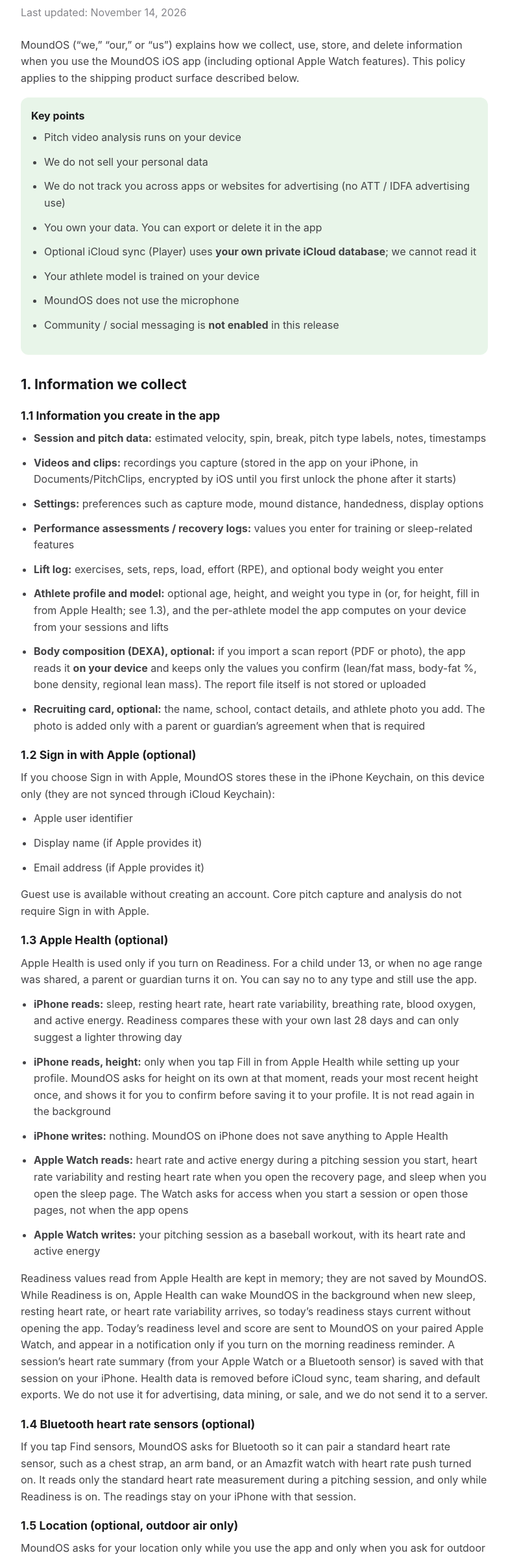
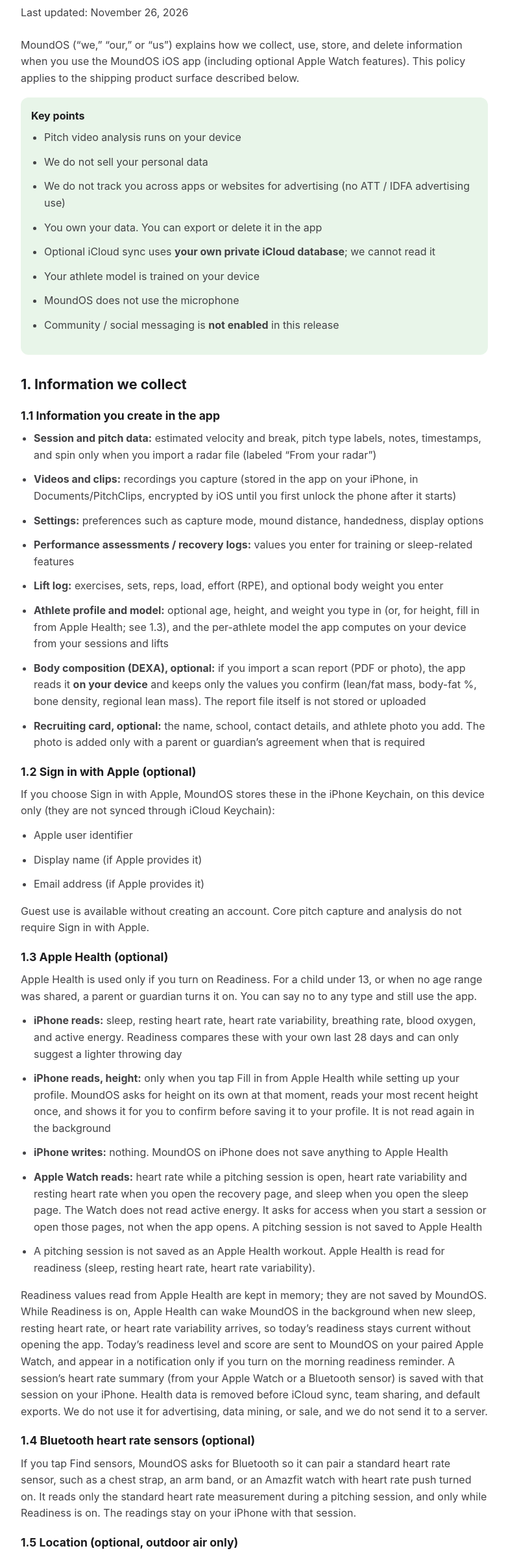
Before and after one commit to NuclearEng/arsenal-ai-legal, a plain HTML site: page privacy.html in a window 1280 px wide. Shown: the part 114-2507 px from the top of the page at 65% size, without its empty margins (248-1031 px from the left). Drawn offline with Linux system fonts and the light colour scheme.

Commit message:
fix: match the privacy page to a Watch that does not save a workout
The page no longer says the Watch writes a baseball workout or reads active energy. Spin is described as a radar-file import. Terms say the camera does not measure spin.

```diff
--- a/privacy.html
+++ b/privacy.html
@@ -24,7 +24,7 @@
         h3 { font-size: 1.1rem; margin-top: 18px; margin-bottom: 8px; }
         p, li { color: #424245; margin-bottom: 12px; }
         ul { margin-left: 20px; margin-bottom: 16px; }
-        .last-updated { color: #86868b; margin-bottom: 24px; }
+        .last-updated { color: #424245; margin-bottom: 24px; }
         .highlight {
             background: #e8f5e9; padding: 16px; border-radius: 12px; margin: 16px 0;
         }
@@ -36,7 +36,7 @@
 <div class="container">
 <!-- COUNSEL REVIEW: Pricing v2 / data-rights language drafted by engineering (Oct 2026); privacy permissions rewrite (Nov 2026). Have counsel review before release. -->
     <h1>Privacy Policy</h1>
-    <p class="last-updated">Last updated: November 14, 2026</p>
+    <p class="last-updated">Last updated: November 26, 2026</p>
 
     <p>MoundOS (“we,” “our,” or “us”) explains how we collect, use, store, and delete information when you use the MoundOS iOS app (including optional Apple Watch features). This policy applies to the shipping product surface described below.</p>
 
@@ -47,7 +47,7 @@
             <li>We do not sell your personal data</li>
             <li>We do not track you across apps or websites for advertising (no ATT / IDFA advertising use)</li>
             <li>You own your data. You can export or delete it in the app</li>
-            <li>Optional iCloud sync (Player) uses <strong>your own private iCloud database</strong>; we cannot read it</li>
+            <li>Optional iCloud sync uses <strong>your own private iCloud database</strong>; we cannot read it</li>
             <li>Your athlete model is trained on your device</li>
             <li>MoundOS does not use the microphone</li>
             <li>Community / social messaging is <strong>not enabled</strong> in this release</li>
@@ -58,7 +58,7 @@
 
     <h3>1.1 Information you create in the app</h3>
     <ul>
-        <li><strong>Session and pitch data:</strong> estimated velocity, spin, break, pitch type labels, notes, timestamps</li>
+        <li><strong>Session and pitch data:</strong> estimated velocity and break, pitch type labels, notes, timestamps, and spin only when you import a radar file (labeled “From your radar”)</li>
         <li><strong>Videos and clips:</strong> recordings you capture (stored in the app on your iPhone, in Documents/PitchClips, encrypted by iOS until you first unlock the phone after it starts)</li>
         <li><strong>Settings:</strong> preferences such as capture mode, mound distance, handedness, display options</li>
         <li><strong>Performance assessments / recovery logs:</strong> values you enter for training or sleep-related features</li>
@@ -83,8 +83,8 @@
         <li><strong>iPhone reads:</strong> sleep, resting heart rate, heart rate variability, breathing rate, blood oxygen, and active energy. Readiness compares these with your own last 28 days and can only suggest a lighter throwing day</li>
         <li><strong>iPhone reads, height:</strong> only when you tap Fill in from Apple Health while setting up your profile. MoundOS asks for height on its own at that moment, reads your most recent height once, and shows it for you to confirm before saving it to your profile. It is not read again in the background</li>
         <li><strong>iPhone writes:</strong> nothing. MoundOS on iPhone does not save anything to Apple Health</li>
-        <li><strong>Apple Watch reads:</strong> heart rate and active energy during a pitching session you start, heart rate variability and resting heart rate when you open the recovery page, and sleep when you open the sleep page. The Watch asks for access when you start a session or open those pages, not when the app opens</li>
-        <li><strong>Apple Watch writes:</strong> your pitching session as a baseball workout, with its heart rate and active energy</li>
+        <li><strong>Apple Watch reads:</strong> heart rate while a pitching session is open, heart rate variability and resting heart rate when you open the recovery page, and sleep when you open the sleep page. The Watch does not read active energy. It asks for access when you start a session or open those pages, not when the app opens. A pitching session is not saved to Apple Health</li>
+        <li>A pitching session is not saved as an Apple Health workout. Apple Health is read for readiness (sleep, resting heart rate, heart rate variability).</li>
     </ul>
     <p>Readiness values read from Apple Health are kept in memory; they are not saved by MoundOS. While Readiness is on, Apple Health can wake MoundOS in the background when new sleep, resting heart rate, or heart rate variability arrives, so today’s readiness stays current without opening the app. Today’s readiness level and score are sent to MoundOS on your paired Apple Watch, and appear in a notification only if you turn on the morning readiness reminder. A session’s heart rate summary (from your Apple Watch or a Bluetooth sensor) is saved with that session on your iPhone. Health data is removed before iCloud sync, team sharing, and default exports. We do not use it for advertising, data mining, or sale, and we do not send it to a server.</p>
 
@@ -123,8 +123,8 @@
         <li>Contacts harvesting for marketing databases</li>
     </ul>
 
-    <h3>1.9 iCloud sync (optional, Player)</h3>
-    <p>If you turn on iCloud sync, your sessions, lift log, templates, profile, body-composition values, and model state are stored in the <strong>private CloudKit database of your own iCloud account</strong> (container iCloud.com.cis-consulting.MoundOS). Apple hosts this data under its terms; we have no access to it. Pitch video clips and Health data are not synced. Sync is off when you’re signed out of iCloud. You can turn it off in Settings. Deleting your account in the app deletes the synced data; you can also remove it in iOS Settings → [Your Name] → iCloud → Manage Storage → MoundOS.</p>
+    <h3>1.9 iCloud sync (optional)</h3>
+    <p>If you turn on iCloud sync, your sessions, lift log, templates, profile, and model state are stored in the <strong>private CloudKit database of your own iCloud account</strong> (container iCloud.com.cis-consulting.MoundOS). Apple hosts this data under its terms; we have no access to it. Pitch video clips, Health data, and body-composition values are not synced. Sync is off when you’re signed out of iCloud. You can turn it off in Settings. Deleting your account in the app deletes the synced data; you can also remove it in iOS Settings → [Your Name] → iCloud → Manage Storage → MoundOS.</p>
 
     <h3>1.10 Team (staged, TestFlight only)</h3>
     <p>Team is being tested and is available only in TestFlight builds; it is off in the App Store release. When it is on, a coach creates a team and shares an invite code. An athlete who joins shares only a small summary with that coach: the display name they choose (initials or a nickname are fine), graduation year, recent velocity estimates, strike percentage, and pitch and session counts. Video, contact details, Health data, and location are never shared. Athletes under 18 need a parent or guardian’s consent before joining. The invite and join records are kept in the app’s iCloud public database, readable only with the invite code; the summary is shared from the athlete’s private iCloud to the coach only. Either side can stop sharing at any time, and deleting your account leaves your team (or deletes a team you run).</p>
@@ -175,6 +175,8 @@
     <h2>8. Changes</h2>
     <p>We may update this policy. Material changes will be reflected by updating the “Last updated” date and the in-app document.</p>
 
+    <p>iPhone, App Store, Apple Watch, Sign in with Apple, iCloud, Apple Health, and WeatherKit are trademarks of Apple Inc.</p>
+
     <h2>9. Contact</h2>
     <div class="contact">
         <p><strong>Email:</strong> <a href="mailto:hometownintelligence@gmail.com">hometownintelligence@gmail.com</a></p>
```
Also changed, not shown: terms.html (+2 -2 lines).
